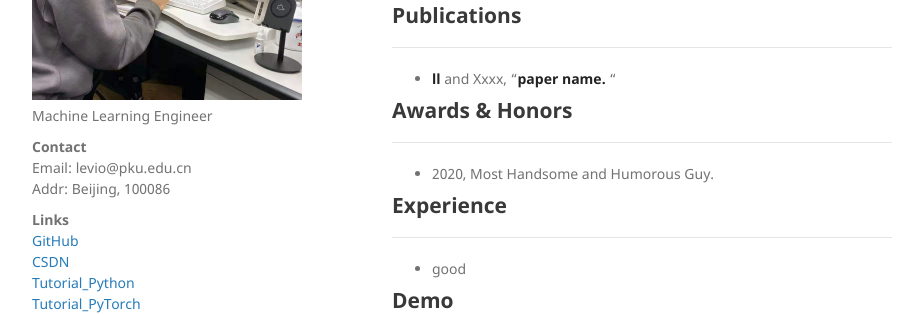
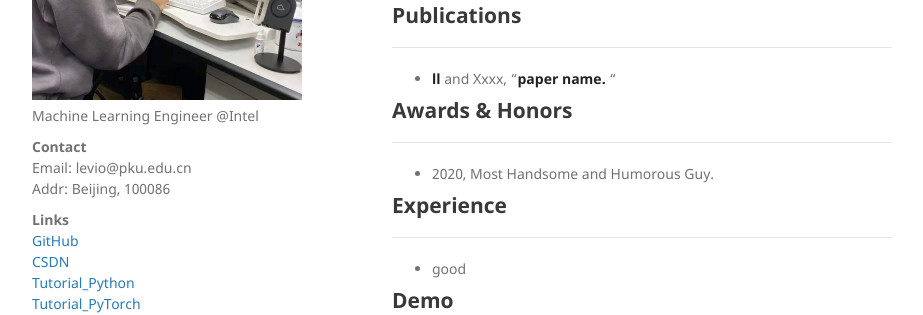
Before and after one commit to leviome/leviome.github.io, a Jekyll site: the page built from index.md, in a window 1280 px wide. Shown: the part 317-632 px from the top of the page, without its empty margins (178-1101 px from the left). Built offline with Jekyll 4.4.1, drawn with Linux system fonts in a browser that asks for light colours; our own code applies the rules of GitHub Pages for plain Markdown files.

Commit message:
modify info

```diff
--- a/_config.yml
+++ b/_config.yml
@@ -1,6 +1,6 @@
 title: Levi
 logo: /assets/img/t1.jpg
-description: Machine Learning Engineer
+description: Machine Learning Engineer @Intel
 show_downloads: False
 google_analytics:
 theme: jekyll-theme-minimal
```
